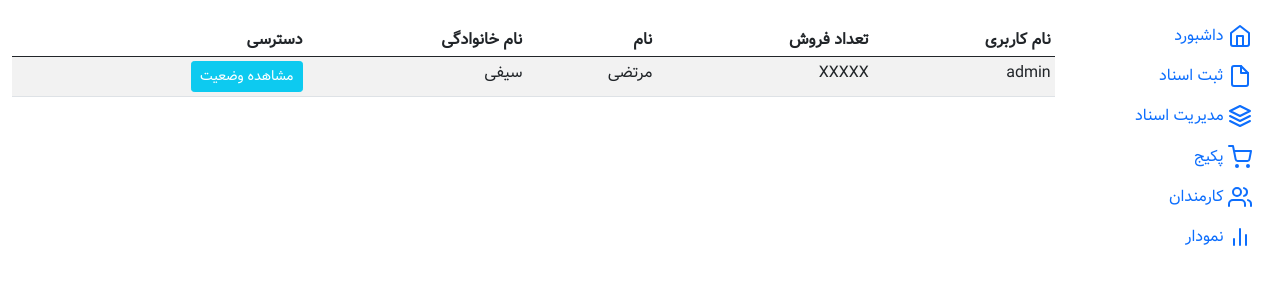
After one commit to Huspaas/Negaresh, a Django app: page /employes/ in a window 1280 px wide. The commit adds this page. Shown: the top 300 px of the page. Run offline with Django 4.2, Linux system fonts and the light colour scheme; data comes from the database, SQL or seed files in the repository; both versions use the stored data as it was after the commit; some libraries are stand-ins or nearby versions.

Commit message:
درست شدن صفحه کارمندان

```diff
--- a/config/urls.py
+++ b/config/urls.py
@@ -13,6 +13,7 @@ urlpatterns = [
     path('deleteContract/<int:id>' , customerViews.deleteContract , name='deleteContract'),
     path('editContract/<int:id>' , customerViews.editContract , name='editContract'),
     path('submitEditContract/<int:id>' , customerViews.submitEditContract , name='submitEditContract'),
+    path('employes/' , customerViews.empolyes , name='employes'),
 
 ]
 
--- a/customer/views.py
+++ b/customer/views.py
@@ -46,5 +46,9 @@ def submitEditContract(request , id):
     return HttpResponseRedirect(reverse('manageContract'))
 
 
-# def counter(request):
-#     count = contract.objects.filter(get_user_model)
+
+def empolyes(request):
+    context = {
+        'employes':get_user_model().objects.all()
+    }
+    return render(request , 'employes.html' , context)
--- a/templates/base.html
+++ b/templates/base.html
@@ -44,7 +44,7 @@
         </a>
       </li>
       <li class="nav-item">
-        <a class="nav-link" href="#">
+        <a class="nav-link" href="{% url 'employes' %}">
           <svg xmlns="http://www.w3.org/2000/svg" width="24" height="24" viewBox="0 0 24 24" fill="none" stroke="currentColor" stroke-width="2" stroke-linecap="round" stroke-linejoin="round" class="feather feather-users" aria-hidden="true"><path d="M17 21v-2a4 4 0 0 0-4-4H5a4 4 0 0 0-4 4v2"></path><circle cx="9" cy="7" r="4"></circle><path d="M23 21v-2a4 4 0 0 0-3-3.87"></path><path d="M16 3.13a4 4 0 0 1 0 7.75"></path></svg>
           کارمندان
         </a>
--- /dev/null
+++ b/templates/employes.html
@@ -0,0 +1,31 @@
+{% extends 'base.html' %}
+
+{% block body %}
+<table class="table table-striped table-sm mt-4">
+    <thead>
+        <tr>
+            <th scope="col">نام کاربری</th>
+            <th scope="col">تعداد فروش</th>
+            <th scope="col">نام</th>
+            <th scope="col">نام خانوادگی</th>
+            <th scope="col">دسترسی</th>
+        </tr>
+    </thead>
+    <tbody>
+        {% for employe in employes %}
+        <tr>
+            <td>{{employe}}</td>
+            <td> XXXXX</td>
+            <td>{{employe.first_name}}</td>
+            <td>{{employe.last_name}}</td>
+            <td>
+                <a href="###"><button type="button"
+                        class="btn btn-sm  btn-info text-white">مشاهده وضعیت</button></a>
+            </td>
+        </tr>
+        {% endfor %}
+    </tbody>
+</table>
+
+
+{% endblock body %}
--- a/templates/manageContract.html
+++ b/templates/manageContract.html
@@ -19,7 +19,7 @@
             <td>{{contract.clientName}}</td>
             <td>{{contract.clientNumber}}</td>
             <td><div class="btn-group">
-                <a href="/editContract/{{contract.id}}"><button type="button" class="btn btn-sm btn-outline-success">ویرایش</button></a>
+                <a href="/editContract/{{contract.id}}"><button type="button" class="btn btn-sm btn-outline-success ">ویرایش</button></a>
                 <a href="/deleteContract/{{contract.id}}"><button type="button" class="btn btn-sm btn-outline-danger ">حذف</button></a>
               </div></td>
         </tr>
```
Also changed, not shown: db.sqlite3.
